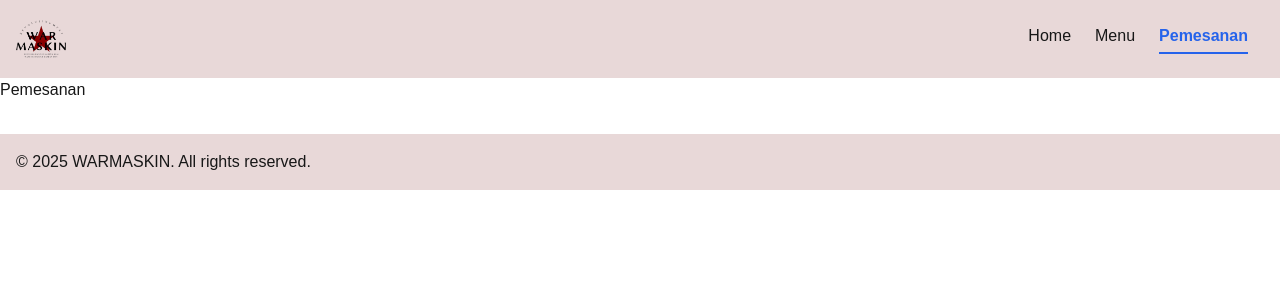
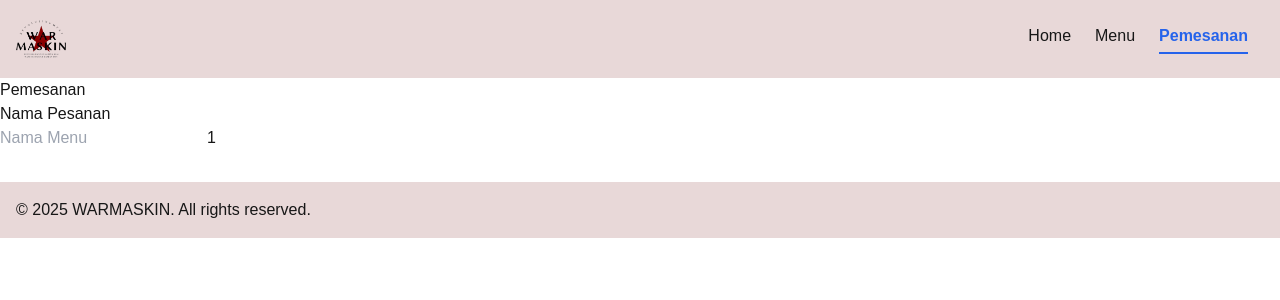
Before and after one commit to akmalghandi20/lagrande-pbs, a Next.js app in the folder frontend/: page /pemesanan in a window 1280 px wide. Shown: the top 300 px of the page. Built offline with nearby package versions, Linux system fonts and the light colour scheme.

Commit message:
dayan: membuat inputan pemesanan

```diff
--- a/frontend/app/pemesanan/page.tsx
+++ b/frontend/app/pemesanan/page.tsx
@@ -1,13 +1,52 @@
-'use client';
+"use client";
 
 import { useState } from "react";
 
 export default function Pemesanan() {
-  const [namaPesanan, setNamaPesanan] = useState('');
+  const [namaPesanan, setNamaPesanan] = useState("");
+  const [menuItems, setMenuItems] = useState<MenuItem[]>([
+    { namaMenu: "", jumlah: 1 },
+  ]);
 
   return (
     <div>
       <h1>Pemesanan</h1>
+      <form>
+        <div>
+          <label>Nama Pesanan</label>
+          <input
+            type="text"
+            value={namaPesanan}
+            onChange={(e) => setNamaPesanan(e.target.value)}
+            required
+          />
+        </div>
+
+        {menuItems.map((item, index) => (
+          <div key={index}>
+            <input
+              type="text"
+              placeholder="Nama Menu"
+              value={item.namaMenu}
+              onChange={(e) => {
+                const updated = [...menuItems];
+                updated[index].namaMenu = e.target.value;
+                setMenuItems(updated);
+              }}
+            />
+            <input
+              type="number"
+              min={1}
+              value={item.jumlah}
+              onChange={(e) => {
+                const updated = [...menuItems];
+                updated[index].jumlah = Number(e.target.value);
+                setMenuItems(updated);
+              }}
+            />
+          </div>
+        ))}
+      </form>
     </div>
   );
 }
```
